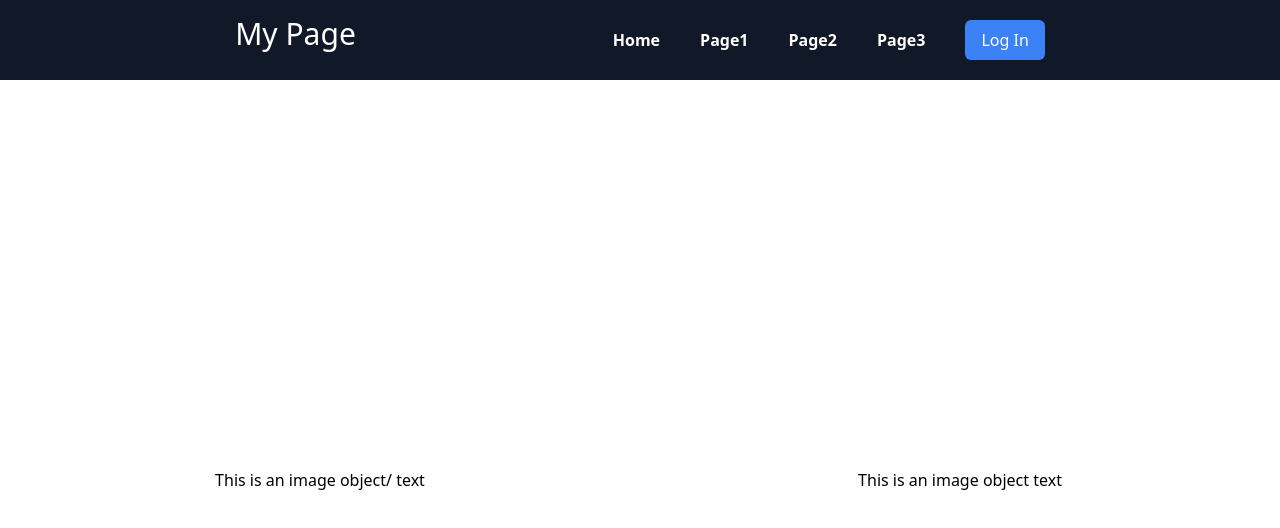
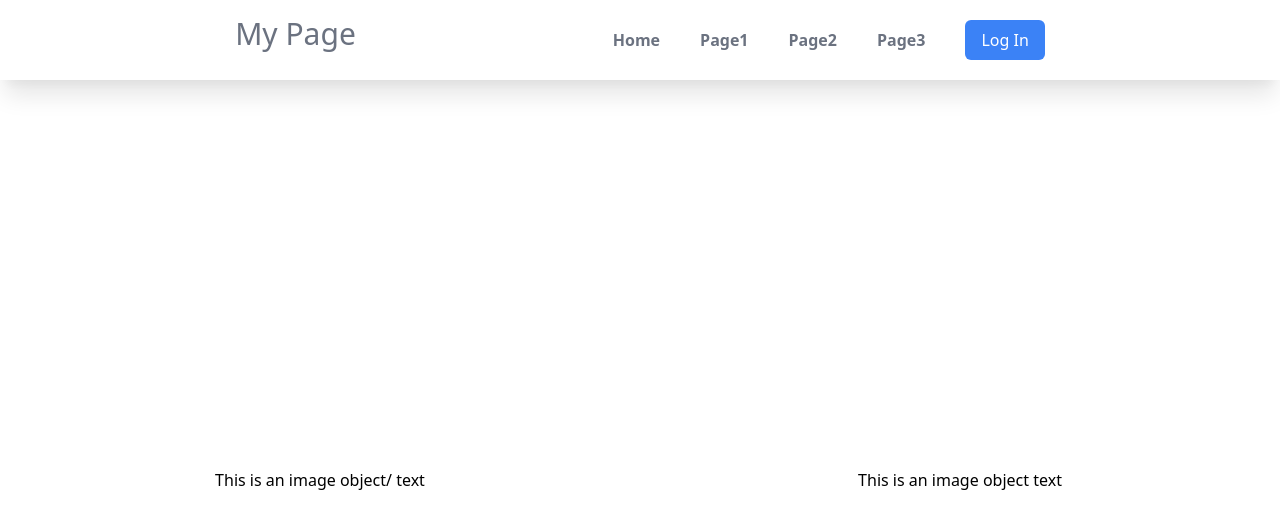
Before and after one commit to k1nho/next-ts-tailwind-boiler, a Next.js app: page / in a window 1280 px wide. Shown: the top 528 px of the page. Built offline with nearby package versions, Linux system fonts and the light colour scheme; no server answers.

Commit message:
Style generalization

```diff
--- a/components/Dropdown.tsx
+++ b/components/Dropdown.tsx
@@ -10,21 +10,21 @@ export const Dropdown: React.FC<Iprops> = ({ isOpen, toggle }) => {
 
     const [session, loading] = useSession();
 
-  let authButton = (<button onClick= {() => signIn()} className="rounded-md bg-red-500 hover:bg-red-400 transition duration-200 py-2 px-4 text-center">Log In</button>)
+  let authButton = (<button onClick= {() => signIn()} className="btnbasic">Log In</button>)
 
   if(!session){
 
-     authButton = (<button onClick= {() => signIn()} className="rounded-md bg-red-500 hover:bg-red-400 transition duration-200 py-2 px-4 text-center">Log In</button>)
+     authButton = (<button onClick= {() => signIn()} className="btnbasic">Log In</button>)
   }
   if(session){
 
-     authButton = (<button onClick= {() => signOut()} className="rounded-md  bg-red-500 hover:bg-red-400 transition duration-200 py-2 px-4 text-center">Log Out</button>)
+     authButton = (<button onClick= {() => signOut()} className="btnbasic">Log Out</button>)
   }
   return (
     <div
       className={
         isOpen
-          ? "flex  flex-col items-center justify-center bg-gray-900 text-white font-body sticky top-12 z-50 space-y-3"
+          ? "flex  flex-col items-center justify-center navColor navTextColor font-body sticky top-12 z-50 space-y-3"
           : "hidden"
       }
       onClick={toggle}
--- a/components/Navbar.tsx
+++ b/components/Navbar.tsx
@@ -21,8 +21,8 @@ export const Navbar: React.FC<Iprops> = ({ toggle, isOpen }) => {
      authButton = (<button onClick= {() => signOut()} className="btnbasic">Log Out</button>)
   }
   return (
-    <div className="bg-gray-900 sticky top-0 z-50">
-      <div className="flex justify-between md:justify-around mx-auto w-10/12 py-4 text-white">
+    <div className="navColor sticky top-0 z-50">
+      <div className="flex justify-between md:justify-around mx-auto w-10/12 py-4 navTextColor">
         <h1 className="navTitle">
           <Link href ="/">
             My Page
--- a/styles/globals.css
+++ b/styles/globals.css
@@ -8,10 +8,18 @@
   }
 
   .btnbasic {
-    @apply rounded-md bg-blue-500 hover:bg-blue-400 transition duration-200 py-2 px-4 text-center;
+    @apply rounded-md bg-blue-500 hover:bg-blue-400 transition duration-200 py-2 px-4 text-center text-white;
   }
 
   .navTitle{
     @apply text-2xl md:text-3xl hover:text-blue-800 transition duration-200 cursor-pointer focus:text-blue-800 focus:outline-none;
   }
+
+  .navColor{
+    @apply bg-white shadow-xl;
+  }
+
+  .navTextColor{
+    @apply text-gray-500;
+  }
 }
```
